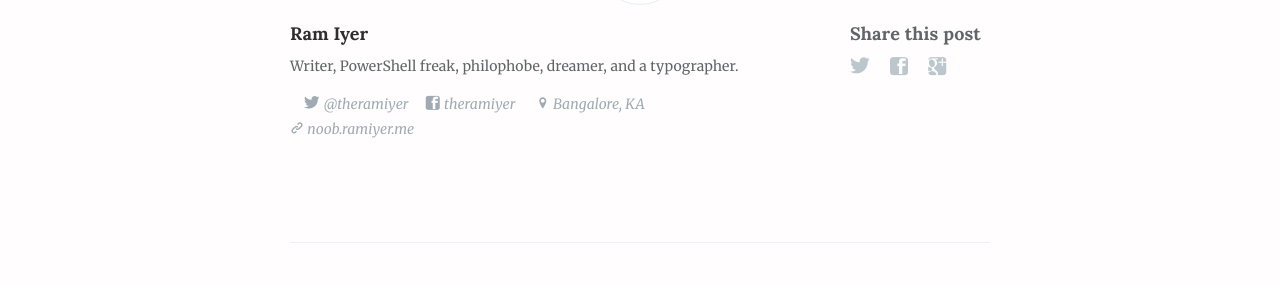
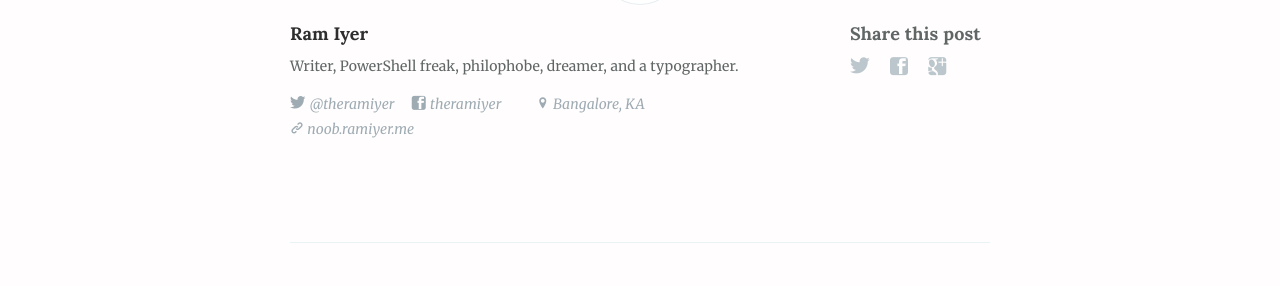
Before and after one commit to studiolampblack/puretypo, a Jekyll site: the page built from _posts/2017-03-30-test-post.md, in a window 1280 px wide. Shown: the part 1840-2126 px from the top of the page. Built offline with Jekyll 4.4.1, drawn with Linux system fonts in a browser that asks for light colours; nearby versions of some CDN libraries.

Commit message:
Author social link style and position changes

```diff
--- a/assets/css/screen.css
+++ b/assets/css/screen.css
@@ -1193,7 +1193,7 @@ body:not(.post-template) .post-title {
 }
 
 .fa {
-  margin: 0 0.3em 0 1em;
+  margin: 0 0.3em 0 0;
 }
 
 /* Create some space to the right for the share links */
@@ -1364,6 +1364,7 @@ body:not(.post-template) .post-title {
 }
 .author-meta a {
     text-decoration: none;
+    margin-right: 1em;
 }
 
 /* Turn off meta for page2+ to make room for extra
```
